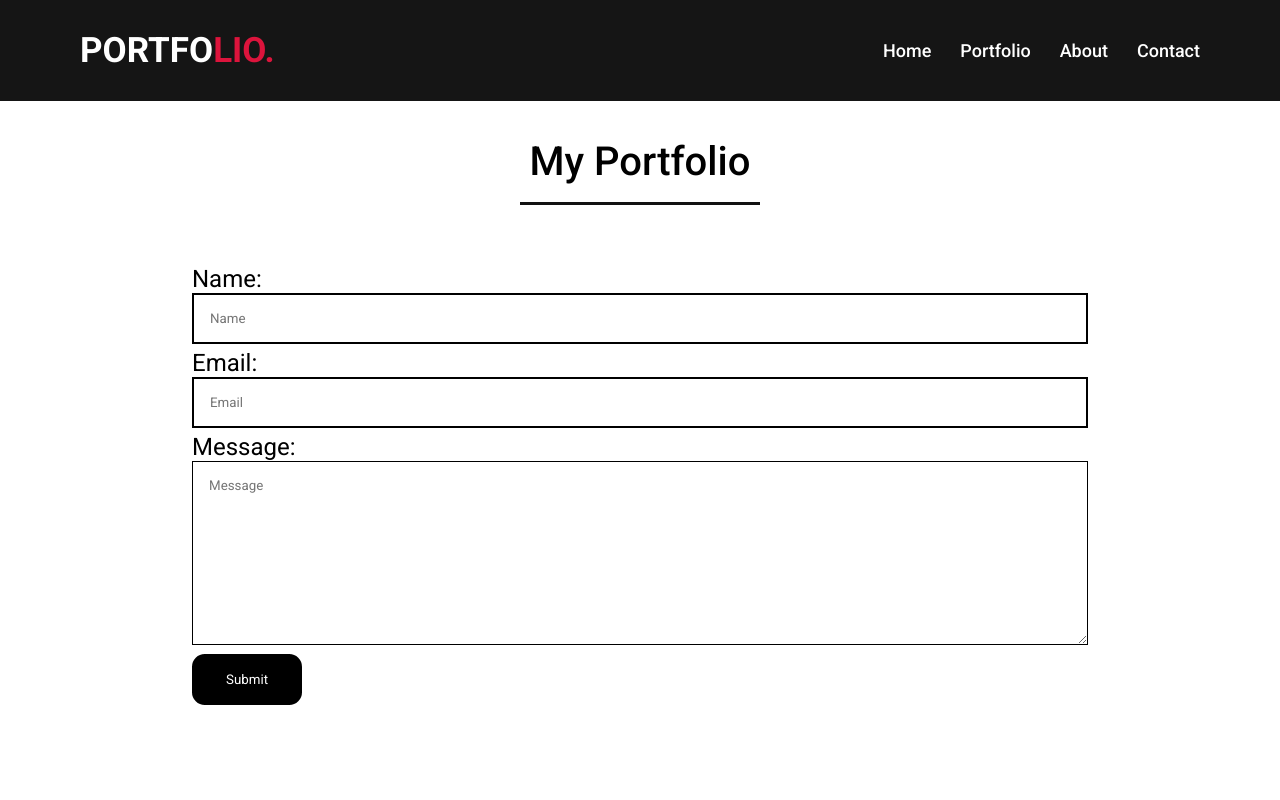
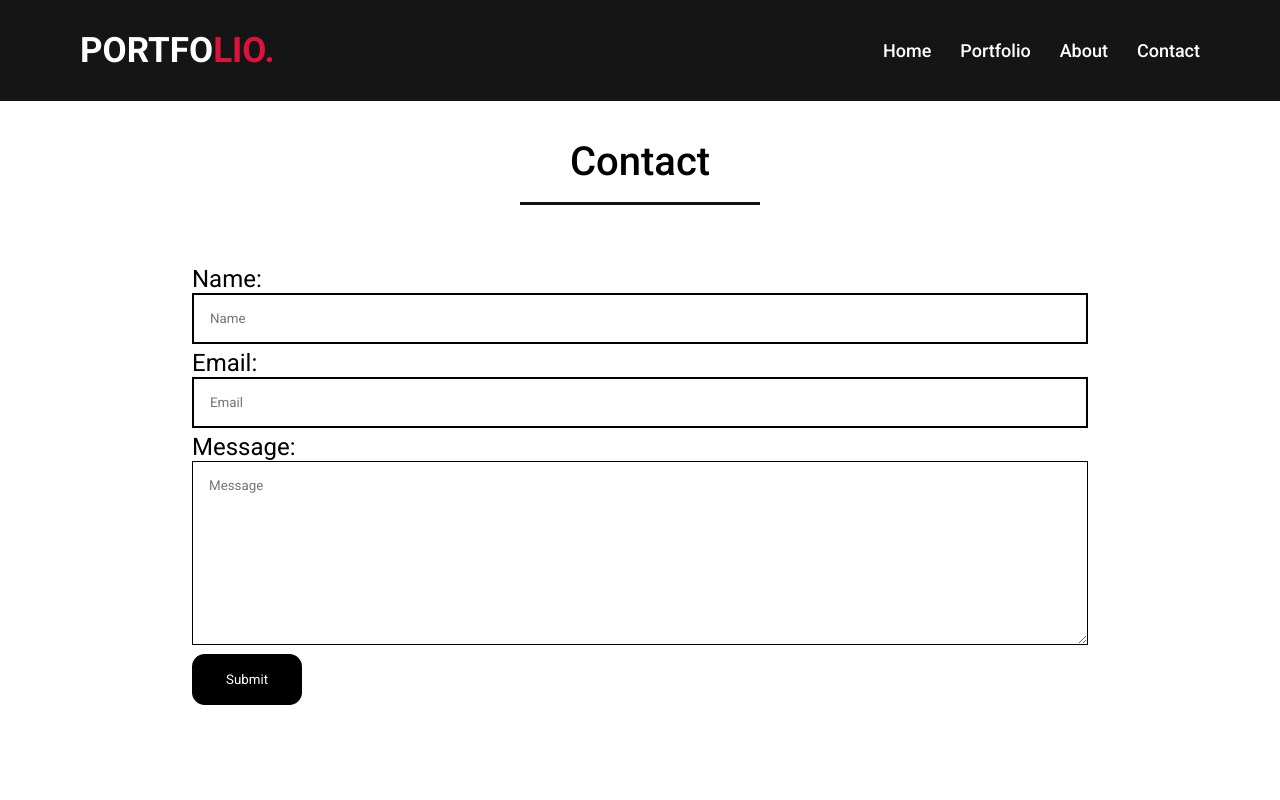
Before and after one commit to KhavishSumbhoo/web-portfolio, a plain HTML site: page contact.html in a window 1280 px wide. Shown: the top 800 px of the page. Drawn offline with nearby package versions, Linux system fonts and the light colour scheme; some packages are replaced by stand-ins of ours; a script that the page names is missing.

Commit message:
Update contact.html

```diff
--- a/contact.html
+++ b/contact.html
@@ -49,7 +49,7 @@
 
 
 <section id="contact">
-<h2 class="title">My Portfolio</h2>
+<h2 class="title">Contact</h2>
 <div class="container">
 
 <form action="">
```
